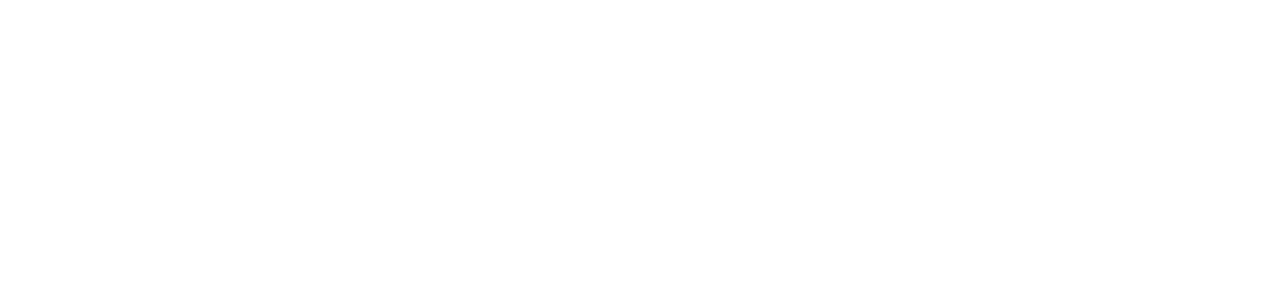
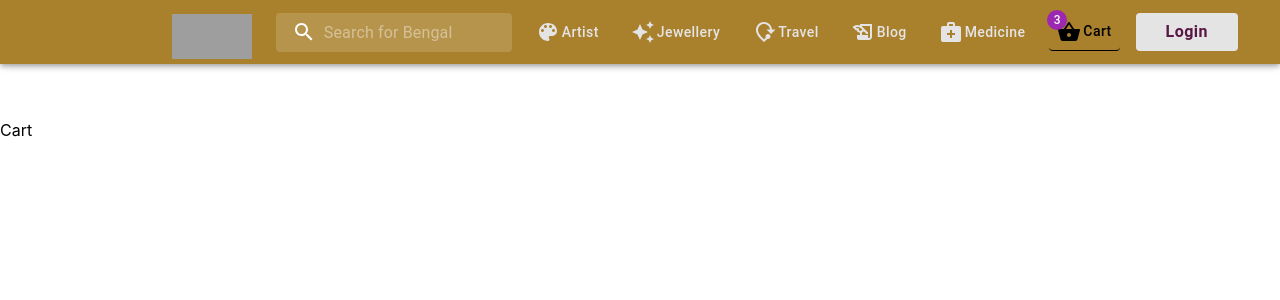
Before and after one commit to mrin247/CulturalFront, a React (Create React App) app: page /cart in a window 1280 px wide. Before the commit this address had no page. Shown: the top 300 px of the page. Built offline with nearby package versions, Linux system fonts and the light colour scheme; grey boxes are pictures that could not be loaded.

Commit message:
Updated header component & added pages routes

```diff
--- a/src/App.js
+++ b/src/App.js
@@ -4,7 +4,13 @@ import { BrowserRouter as Router, Routes, Route } from "react-router-dom";
 
 import { Header } from "./components/Header";
 import { ResetPassword } from "./components/Reset-Password";
+import { ArtistsPage } from "./pages/artistsPage";
+import { BlogsPage } from "./pages/blogsPage";
+import { CartPage } from "./pages/cartPage";
 import { HomePage } from "./pages/homePage";
+import { JewelsPage } from "./pages/jewelleryPage";
+import { MedicinePage } from "./pages/medicinePage";
+import { TravelPage } from "./pages/travelPage";
 
 function App() {
   return (
@@ -33,6 +39,13 @@ function App() {
           </Route> */}
 
           <Route exact path="/" element={<HomePage />} />
+          <Route exact path="/cart" element={<CartPage />} />
+          <Route exact path="/artists" element={<ArtistsPage />} />
+          <Route exact path="/jewelleries" element={<JewelsPage />} />
+          <Route exact path="/travels" element={<TravelPage />} />
+          <Route exact path="/blogs" element={<BlogsPage />} />
+          <Route exact path="/medicines" element={<MedicinePage />} />
+
           <Route
             exact
             path="/reset-password/:resetToken"
--- a/src/components/Header/index.js
+++ b/src/components/Header/index.js
@@ -7,6 +7,7 @@ import Toolbar from "@mui/material/Toolbar";
 import InputBase from "@mui/material/InputBase";
 import SearchIcon from "@mui/icons-material/Search";
 import { Badge, Button, Stack } from "@mui/material";
+import { useLocation, useNavigate } from "react-router-dom";
 
 //ICONS
 import ShoppingBasketIcon from "@mui/icons-material/ShoppingBasket";
@@ -16,6 +17,7 @@ import AutoAwesomeIcon from "@mui/icons-material/AutoAwesome";
 import MedicalServicesIcon from "@mui/icons-material/MedicalServices";
 import ColorLensIcon from "@mui/icons-material/ColorLens";
 import { Dialoge } from "../Dialog";
+import { makeStyles } from "@mui/styles";
 /**
  * @author
  * @function Header
@@ -87,17 +89,11 @@ const StyledLoginButton = styled(Button)(({ theme }) => ({
   },
 }));
 
-const StyledButtonText = styled(Button)(({ theme }) => ({
-  textTransform: "none",
-  color: "#E5E4E4",
-  "&:hover": {
-    color: "black",
-    borderBottom: "1px solid",
-    boxShadow: "none",
-  },
-}));
+
 
 export const Header = (props) => {
+  const navigate = useNavigate();
+  const location = useLocation();
   const [open, setOpen] = React.useState(false);
   const openDialog = () => {
     setOpen(true);
@@ -108,7 +104,12 @@ export const Header = (props) => {
   return (
     <AppBar style={{ backgroundColor: "#a9812d" }}>
       <Toolbar>
-        <Box marginLeft="12%">
+        <Box
+          marginLeft="12%"
+          sx={{ cursor: "pointer" }}
+          onClick={() => navigate("/")}
+          //selected={location.pathname === "/" ? true : false}
+        >
           <StyledLogo src="https://www.coolgenerator.com/Data/Textdesign/202112/5c27fc32866f72a8acac2e3d45a0fe55.png" />
         </Box>
         <Search>
@@ -121,37 +122,169 @@ export const Header = (props) => {
           />
         </Search>
         <Stack spacing={2} direction="row">
-          <StyledButtonText variant="text">
+          <Button
+            variant="text"
+            selected={location.pathname === "/artists" ? true : false}
+            sx={
+              location.pathname === "/artists"
+                ? {
+                    textTransform: "none",
+                    color: "black",
+                    borderBottom: "1px solid",
+                    boxShadow: "none",
+                  }
+                : {
+                    textTransform: "none",
+                    color: "#E5E4E4",
+                    "&:hover": {
+                      color: "black",
+                      borderBottom: "1px solid",
+                      boxShadow: "none",
+                    },
+                  }
+            }
+            onClick={() => navigate("/artists")}
+          >
             <ColorLensIcon
               sx={{ justifyContent: "center", marginRight: "2px" }}
             />
             Artist
-          </StyledButtonText>
-          <StyledButtonText variant="text">
+          </Button>
+          <Button
+            variant="text"
+            selected={location.pathname === "/jewelleries" ? true : false}
+            sx={
+              location.pathname === "/jewelleries"
+                ? {
+                    textTransform: "none",
+                    color: "black",
+                    borderBottom: "1px solid",
+                    boxShadow: "none",
+                  }
+                : {
+                    textTransform: "none",
+                    color: "#E5E4E4",
+                    "&:hover": {
+                      color: "black",
+                      borderBottom: "1px solid",
+                      boxShadow: "none",
+                    },
+                  }
+            }
+            onClick={() => navigate("/jewelleries")}
+          >
             <AutoAwesomeIcon
               sx={{ justifyContent: "center", marginRight: "2px" }}
             />
             Jewellery
-          </StyledButtonText>
-          <StyledButtonText variant="text">
+          </Button>
+          <Button
+            variant="text"
+            selected={location.pathname === "/travels" ? true : false}
+            sx={
+              location.pathname === "/travels"
+                ? {
+                    textTransform: "none",
+                    color: "black",
+                    borderBottom: "1px solid",
+                    boxShadow: "none",
+                  }
+                : {
+                    textTransform: "none",
+                    color: "#E5E4E4",
+                    "&:hover": {
+                      color: "black",
+                      borderBottom: "1px solid",
+                      boxShadow: "none",
+                    },
+                  }
+            }
+            onClick={() => navigate("/travels")}
+          >
             <ModeOfTravelIcon
               sx={{ justifyContent: "center", marginRight: "2px" }}
             />
             Travel
-          </StyledButtonText>
-          <StyledButtonText variant="text">
+          </Button>
+          <Button
+            variant="text"
+            selected={location.pathname === "/blogs" ? true : false}
+            sx={
+              location.pathname === "/blogs"
+                ? {
+                    textTransform: "none",
+                    color: "black",
+                    borderBottom: "1px solid",
+                    boxShadow: "none",
+                  }
+                : {
+                    textTransform: "none",
+                    color: "#E5E4E4",
+                    "&:hover": {
+                      color: "black",
+                      borderBottom: "1px solid",
+                      boxShadow: "none",
+                    },
+                  }
+            }
+            onClick={() => navigate("/blogs")}
+          >
             <HistoryEduIcon
               sx={{ justifyContent: "center", marginRight: "2px" }}
             />
             Blog
-          </StyledButtonText>
-          <StyledButtonText variant="text">
+          </Button>
+          <Button
+            variant="text"
+            selected={location.pathname === "/medicines" ? true : false}
+            sx={
+              location.pathname === "/medicines"
+                ? {
+                    textTransform: "none",
+                    color: "black",
+                    borderBottom: "1px solid",
+                    boxShadow: "none",
+                  }
+                : {
+                    textTransform: "none",
+                    color: "#E5E4E4",
+                    "&:hover": {
+                      color: "black",
+                      borderBottom: "1px solid",
+                      boxShadow: "none",
+                    },
+                  }
+            }
+            onClick={() => navigate("/medicines")}
+          >
             <MedicalServicesIcon
               sx={{ justifyContent: "center", marginRight: "2px" }}
             />
             Medicine
-          </StyledButtonText>
-          <StyledButtonText variant="text">
+          </Button>
+          <Button
+            variant="text"
+            selected={location.pathname === "/cart" ? true : false}
+            sx={
+              location.pathname === "/cart"
+                ? {
+                    textTransform: "none",
+                    color: "black",
+                    borderBottom: "1px solid",
+                    boxShadow: "none",
+                  }
+                : {
+                    textTransform: "none",
+                    color: "#E5E4E4",
+                    "&:hover": {
+                      color: "black",
+                      borderBottom: "1px solid",
+                      boxShadow: "none",
+                    },
+                  }
+            }
+            onClick={() => navigate("/cart")}
+          >
             <Badge
               badgeContent={3}
               color="secondary"
@@ -165,7 +298,7 @@ export const Header = (props) => {
               />
             </Badge>
             Cart
-          </StyledButtonText>
+          </Button>
           <StyledLoginButton variant="contained" onClick={openDialog}>
             Login
           </StyledLoginButton>
--- a/src/components/Layout/index.js
+++ b/src/components/Layout/index.js
@@ -18,7 +18,6 @@ export const Layout = (props) => {
     <>
       <Box>
         <Header />
-        <NavbarHome />
         {props.children}
       </Box>
     </>
--- a/src/components/StoreSlide/index.js
+++ b/src/components/StoreSlide/index.js
@@ -50,7 +50,7 @@ const useStyle = makeStyles({
 export const StoreSlide = (props) => {
   const classes = useStyle();
   return (
-    <Box sx={{ marginTop: 2, background: "#FFFFFF" }}>
+    <Box sx={{ marginTop: 1, background: "#FFFFFF" }}>
       <Box
         sx={{
           display: "flex",
--- /dev/null
+++ b/src/pages/artistsPage/index.js
@@ -0,0 +1,16 @@
+import { Box } from "@mui/material";
+import React from "react";
+import { Layout } from "../../components/Layout";
+
+/**
+ * @author
+ * @function ArtistsPage
+ **/
+
+export const ArtistsPage = (props) => {
+  return (
+    <Layout>
+      <Box mt={15}>Artists</Box>
+    </Layout>
+  );
+};
--- /dev/null
+++ b/src/pages/blogsPage/index.js
@@ -0,0 +1,16 @@
+import { Box } from "@mui/material";
+import React from "react";
+import { Layout } from "../../components/Layout";
+
+/**
+ * @author
+ * @function BlogsPage
+ **/
+
+export const BlogsPage = (props) => {
+  return (
+    <Layout>
+      <Box mt={15}>Blogs</Box>
+    </Layout>
+  );
+};
--- /dev/null
+++ b/src/pages/cartPage/index.js
@@ -0,0 +1,16 @@
+import { Box } from "@mui/material";
+import React from "react";
+import { Layout } from "../../components/Layout";
+
+/**
+ * @author
+ * @function CartPage
+ **/
+
+export const CartPage = (props) => {
+  return (
+    <Layout>
+      <Box mt={15}>Cart</Box>
+    </Layout>
+  );
+};
--- a/src/pages/homePage/index.js
+++ b/src/pages/homePage/index.js
@@ -28,6 +28,7 @@ export const HomePage = (props) => {
   };
   return (
     <Layout>
+      <NavbarHome />
       <Box className={styles.carousel}>
         <Carousel />
         <ProductSlide title="Top Products" viewAll={viewAllTopProducts} />
--- /dev/null
+++ b/src/pages/jewelleryPage/index.js
@@ -0,0 +1,16 @@
+import { Box } from "@mui/material";
+import React from "react";
+import { Layout } from "../../components/Layout";
+
+/**
+ * @author
+ * @function JewelsPage
+ **/
+
+export const JewelsPage = (props) => {
+  return (
+    <Layout>
+      <Box mt={15}>Jewels</Box>
+    </Layout>
+  );
+};
--- /dev/null
+++ b/src/pages/medicinePage/index.js
@@ -0,0 +1,16 @@
+import { Box } from "@mui/material";
+import React from "react";
+import { Layout } from "../../components/Layout";
+
+/**
+ * @author
+ * @function MedicinePage
+ **/
+
+export const MedicinePage = (props) => {
+  return (
+    <Layout>
+      <Box mt={15}>Medicine</Box>
+    </Layout>
+  );
+};
--- /dev/null
+++ b/src/pages/travelPage/index.js
@@ -0,0 +1,16 @@
+import { Box } from "@mui/material";
+import React from "react";
+import { Layout } from "../../components/Layout";
+
+/**
+ * @author
+ * @function TravelPage
+ **/
+
+export const TravelPage = (props) => {
+  return (
+    <Layout>
+      <Box mt={15}>Travel</Box>
+    </Layout>
+  );
+};
```
